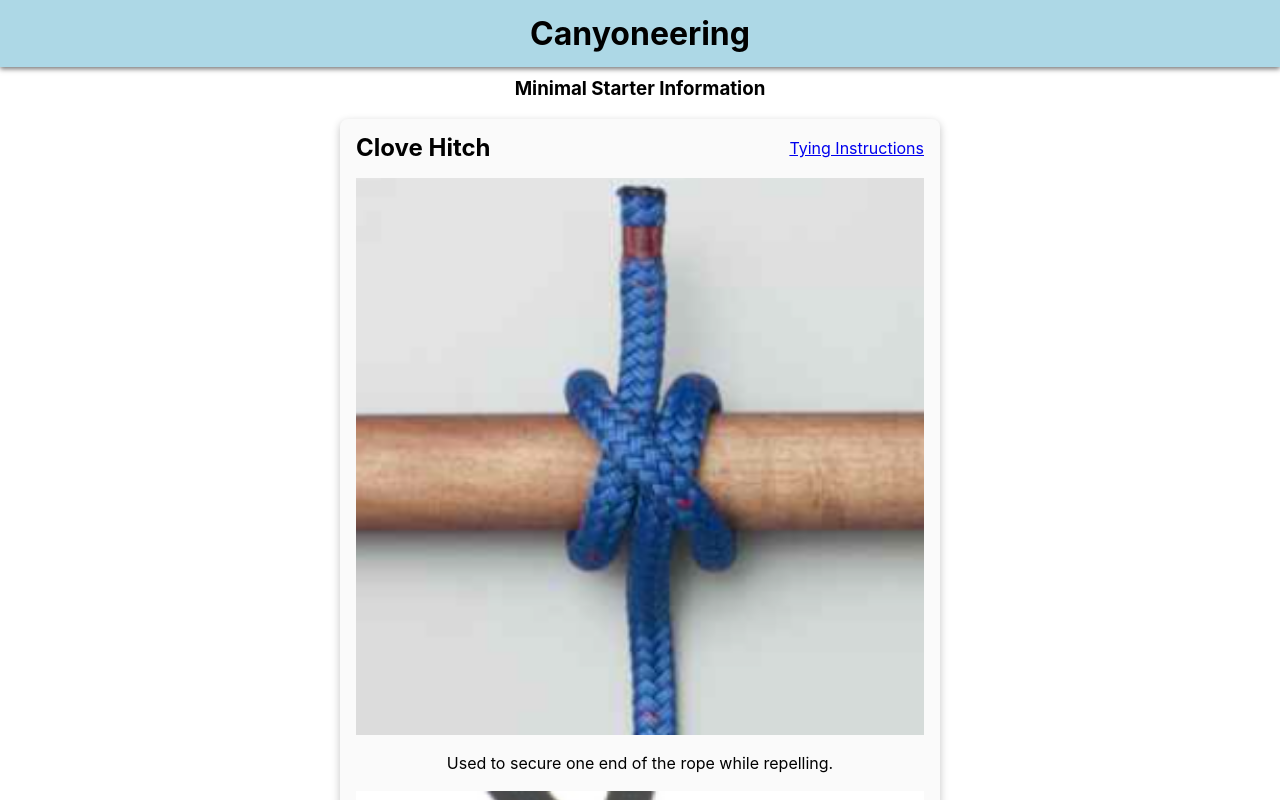
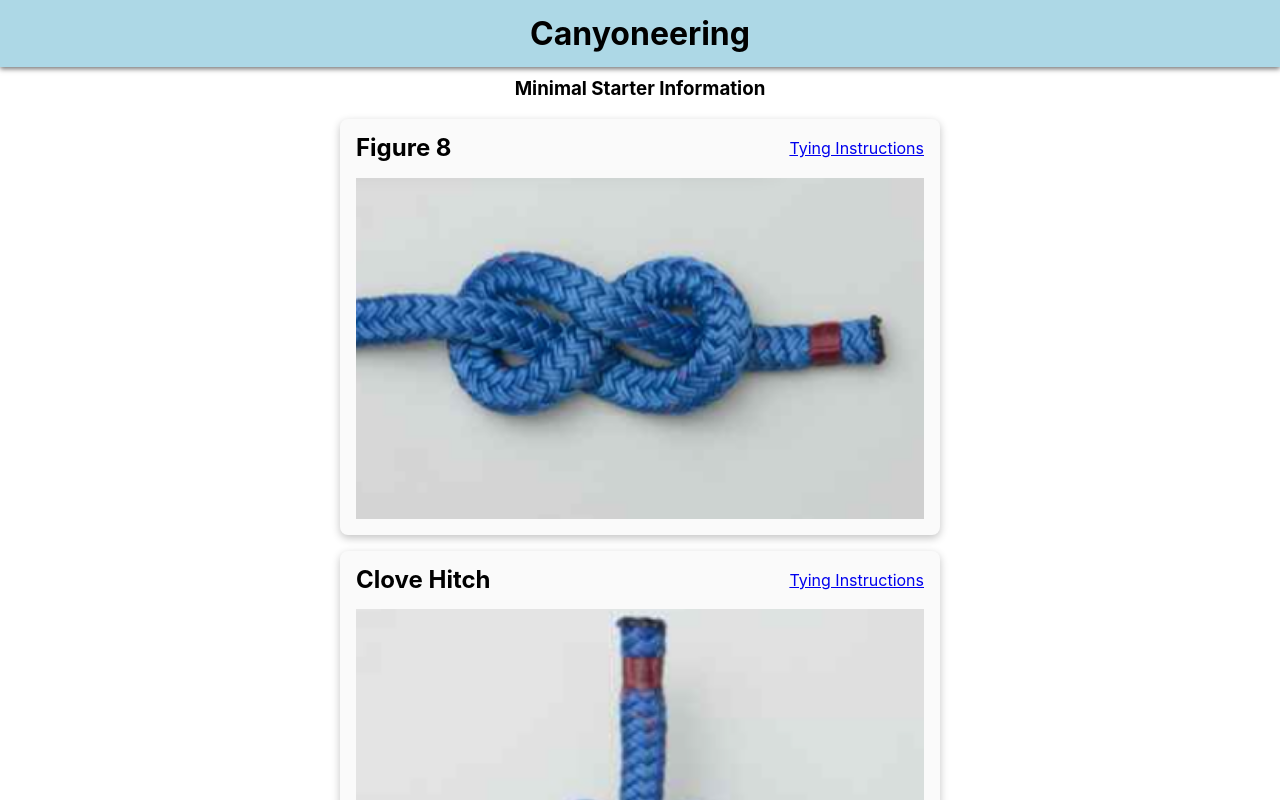
Before and after one commit to carltonj2000/canyoneering-pwa, a React (Vite) app: page / in a window 1280 px wide. Shown: the top 800 px of the page. Built offline with nearby package versions, Linux system fonts and the light colour scheme.

Commit message:
add figure 8

```diff
--- a/src/App.tsx
+++ b/src/App.tsx
@@ -9,6 +9,18 @@ function App() {
 
       <h3>Minimal Starter Information</h3>
       <div className="cards">
+        <div className="card">
+          <div className="title">
+            <h2>Figure 8</h2>
+            <a href="https://www.animatedknots.com/figure-8-knot">
+              Tying Instructions
+            </a>
+          </div>
+          <div className="content">
+            <img src={images.figure8} alt="figure 8"></img>
+          </div>
+        </div>
+
         <div className="card">
           <div className="title">
             <h2>Clove Hitch</h2>
--- a/src/images.ts
+++ b/src/images.ts
@@ -14,8 +14,10 @@ import swissSeatFront from "/images/swissSeatFront.webp";
 import swissSeatBack from "/images/swissSeatBack.webp";
 import emergencyHarness from "/images/emergencyHarness.png";
 import alpineButterfly from "/images/alpineButterfly.png";
+import figure8 from "/images/figure8.png";
 
 export default {
+  figure8,
   cloveHitch,
   binerBlock,
   waterKnot,
```
Also changed, not shown: public/images/figure8.png (added).
